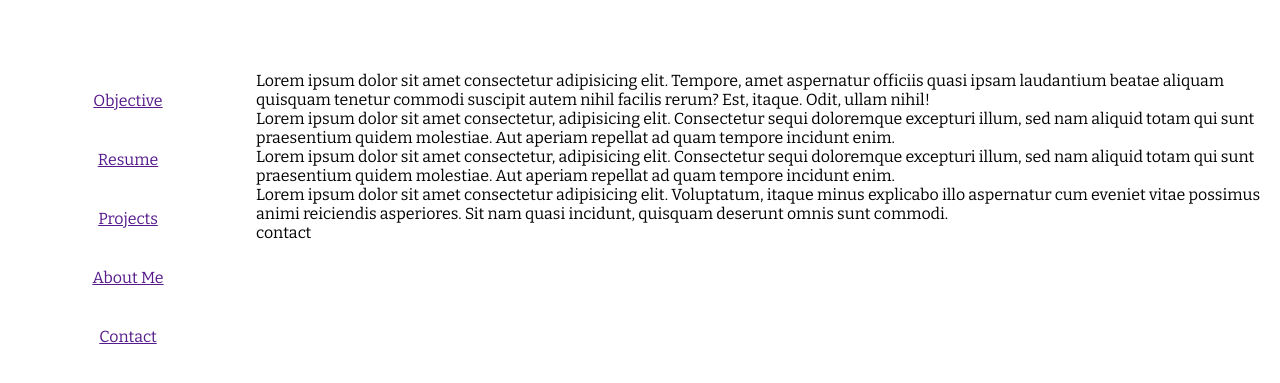
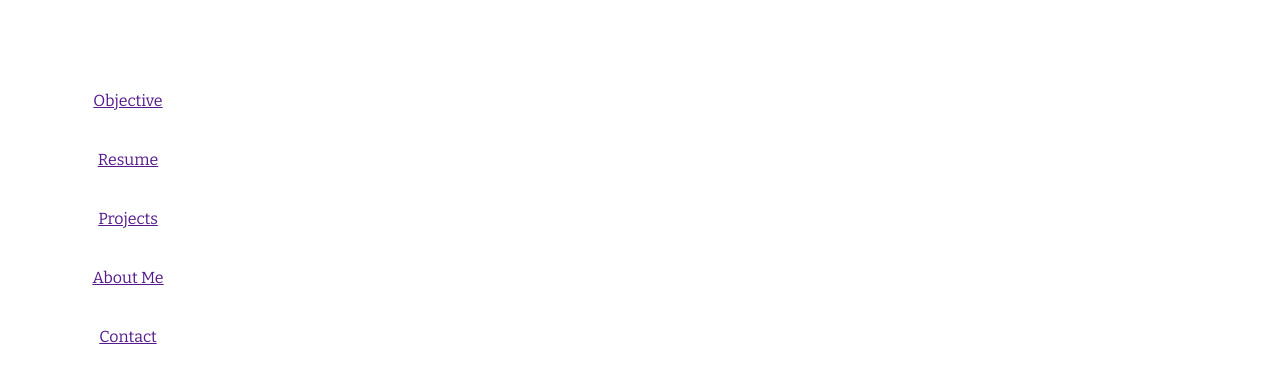
Before and after one commit to ColbysPrograms/WebDev, a plain HTML site: page index2.html in a window 1280 px wide. Shown: the part 97-480 px from the top of the page. Drawn offline with nearby package versions, Linux system fonts and the light colour scheme.

Commit message:
tabs fixed and text made invisible.

```diff
--- a/index.js
+++ b/index.js
@@ -0,0 +1,7 @@
+// const text=document.getElementById('text')
+
+function showText(input){
+    document.getElementById('text').style.opacity='0';
+    document.getElementById(input).style.opacity='1';
+    // document.getElementById('text').style.display='none';
+}
--- a/index2.html
+++ b/index2.html
@@ -9,7 +9,7 @@
 <link rel="preconnect" href="https://fonts.gstatic.com" crossorigin>
 <link href="https://fonts.googleapis.com/css2?family=Bitter:ital,wght@0,100..900;1,100..900&display=swap" rel="stylesheet">
     <link rel="stylesheet" href="https://cdnjs.cloudflare.com/ajax/libs/font-awesome/6.5.2/css/all.min.css" integrity="sha512-SnH5WK+bZxgPHs44uWIX+LLJAJ9/2PkPKZ5QiAj6Ta86w+fsb2TkcmfRyVX3pBnMFcV7oQPJkl9QevSCWr3W6A==" crossorigin="anonymous" referrerpolicy="no-referrer" />
-
+    <script src="index.js"></script>
 </head>
 <body>
     <section class="header">
@@ -18,29 +18,27 @@
     </section>
     <section class="body">
         <div class="links">
-            <a href="" onclick="showObjective()">Objective</a>
+            <a href="" onclick="showText('objective')">Objective</a>
             <a href="">Resume</a>
             <a href="">Projects</a>
             <a href="">About Me</a>
             <a href="">Contact</a>
         </div>
-        <div class="text">
-            <div class="objective">
+        <div class="text" id="text">
+            <div id="objective">
                 <p>Lorem ipsum dolor sit amet consectetur adipisicing elit. Tempore, amet aspernatur officiis quasi ipsam laudantium beatae aliquam quisquam tenetur commodi suscipit autem nihil facilis rerum? Est, itaque. Odit, ullam nihil!</p>
             </div>
-            <div class="resume">
+            <div id="resume">
                 <p>Lorem ipsum dolor sit amet consectetur, adipisicing elit. Consectetur sequi doloremque excepturi illum, sed nam aliquid totam qui sunt praesentium quidem molestiae. Aut aperiam repellat ad quam tempore incidunt enim.</p>
             </div>
-            <div class="projects">
+            <div id="projects">
                 <p>Lorem ipsum dolor sit amet consectetur, adipisicing elit. Consectetur sequi doloremque excepturi illum, sed nam aliquid totam qui sunt praesentium quidem molestiae. Aut aperiam repellat ad quam tempore incidunt enim.</p>
             </div>
-            <div class="about">
+            <div id="about">
                 <p>Lorem ipsum dolor sit amet consectetur adipisicing elit. Voluptatum, itaque minus explicabo illo aspernatur cum eveniet vitae possimus animi reiciendis asperiores. Sit nam quasi incidunt, quisquam deserunt omnis sunt commodi.</p>
             </div>
-            <div class="contact">
-                <p>
-                    contact
-                </p>
+            <div id="contact">
+                <p>contact</p>
             </div>
         </div>
     </section>
--- a/style2.css
+++ b/style2.css
@@ -33,4 +33,5 @@
 }
 .body .text{
     flex: 80;
+    opacity: 0;
 }
```
